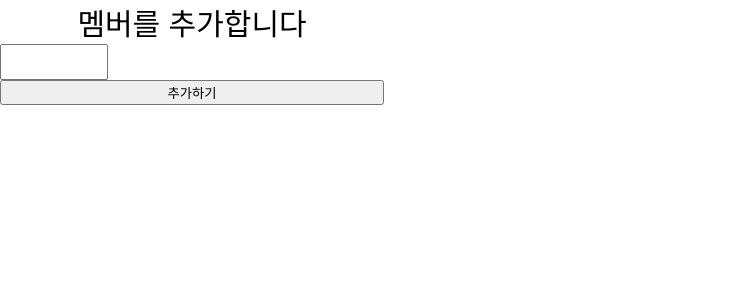
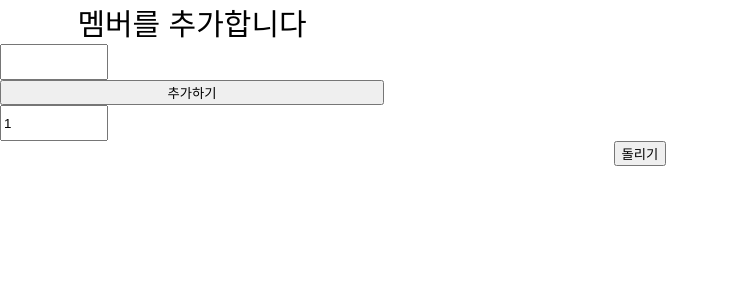
Before and after one commit to HatZZi1622/LottoProject, a React (Create React App) app in the folder lotto-event/: page / in a window 1280 px wide. Shown: the top 300 px of the page, without its empty margins (0-729 px from the left). Built offline with nearby package versions, Linux system fonts and the light colour scheme.

Commit message:
making a random

```diff
--- a/lotto-event/src/Lottos.tsx
+++ b/lotto-event/src/Lottos.tsx
@@ -14,7 +14,7 @@ const colorchip: any[] = ["", "", ""];
 const defaultMember = { name: "", sign_number: 0, win_number: 0 };
 function App() {
   const [memberName, setIsMemberName] = useState("");
-  const [isMessage, setIsMessage] = useState("");
+  const [settingNum, setSettingNum] = useState<number>(1);
   const [isMembers, setIsMembers] = useState<any>([]);
   const [winnerNumber, setWinnerNumber] = useState<number>(1);
   const [isWinners, setIsWinners] = useState([""]);
@@ -55,30 +55,23 @@ function App() {
   //     setIsMembers((isMembers: any) => [isMembers, newMember]);
   //   };
 
-  const handleSetNumber = (e: number) => {
-    if (e < membersNum) {
-      if (e > 0) {
-        setWinnerNumber(e);
-      } else {
-        setIsMessage("1명 이상의 수를 넣어주세요!");
-        e = 1;
-      }
-    } else {
-      setIsMessage("당첨자 수는 참가자 이상의 수가 될 수 없습니다!");
-      e = membersNum - 1;
-    }
+  const handleSetNumber = (settingNum: number) => {
+    setWinnerNumber(settingNum);
   };
+
   const handleSelectWinners = () => {
     let i = 0;
-    let nList = [0];
+    let nList = [-1];
     while (i < winnerNumber) {
-      let n = Math.floor(Math.random() * membersNum) + 1;
+      let n = Math.floor(Math.random() * membersNum);
       if (!nList.find((e) => e === n)) {
         isMembers[n].win_number++;
-        isWinners.push(isMembers[n]);
+        setIsWinners([...isWinners, isMembers[n].name]);
+        // isWinners.push(isMembers[n]);
         i++;
       }
     }
+    console.log(isWinners);
   };
 
   // const selectMoreWinners = (e) => {
@@ -93,11 +86,34 @@ function App() {
           value={memberName}
           onChange={(e) => setIsMemberName(e.target.value)}
         ></Input>
-        <AddButton onClick={() => handlePushMember()}>추가하기</AddButton>
+        <AddButton
+          onClick={() => {
+            handlePushMember();
+            setIsMemberName("");
+          }}
+        >
+          추가하기
+        </AddButton>
+        <Input
+          type="number"
+          min={1}
+          max={membersNum - 1}
+          value={settingNum}
+          onChange={(e) => {
+            setSettingNum(parseInt(e.target.value));
+            handleSetNumber(settingNum);
+          }}
+        ></Input>
       </NameInput>
       {isMembers == null
         ? ""
         : isMembers.map((v: any) => {
+            return <MemberNames>{v.name}</MemberNames>;
+          })}
+      <SelectButton onClick={() => handleSelectWinners()}>돌리기</SelectButton>
+      {isWinners == null
+        ? ""
+        : isWinners.map((v: any) => {
             return <MemberNames>{v.name}</MemberNames>;
           })}
     </BackGround>
@@ -141,5 +157,6 @@ const Input = styled.input`
 `;
 
 const AddButton = styled.button``;
+const SelectButton = styled.button``;
 
 export default App;
```
